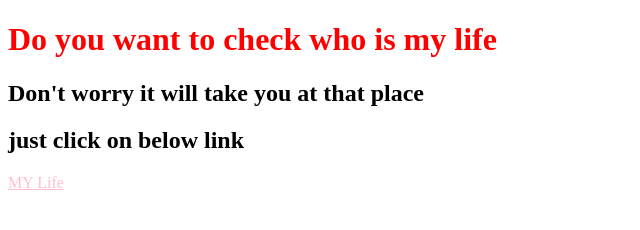
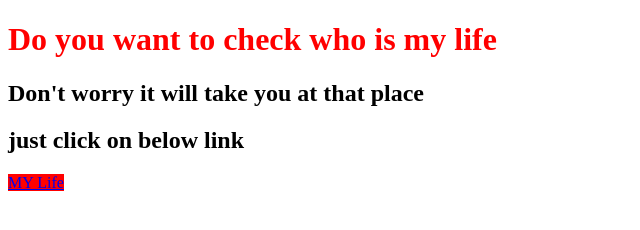
Before and after one commit to Avika359/html-love, a plain HTML site: page index.html in a window 1280 px wide. Shown: the whole page, without its empty margins (0-640 px from the left). Drawn offline with Linux system fonts and the light colour scheme.

Commit message:
Change link style to red background
Updated link style to have a red background.

```diff
--- a/index.html
+++ b/index.html
@@ -10,6 +10,6 @@
     <h1 style="color: red;">Do you want to check who is my life</h1>
     <h2>Don't worry it will take you at that place </h2>
     <h2>just click on below link </h2>
-    <a style="color: pink;" href="./My.html">MY Life</a>
+    <a style="background-color: red;" href="./My.html">MY Life</a>
 </body>
 </html>
```
